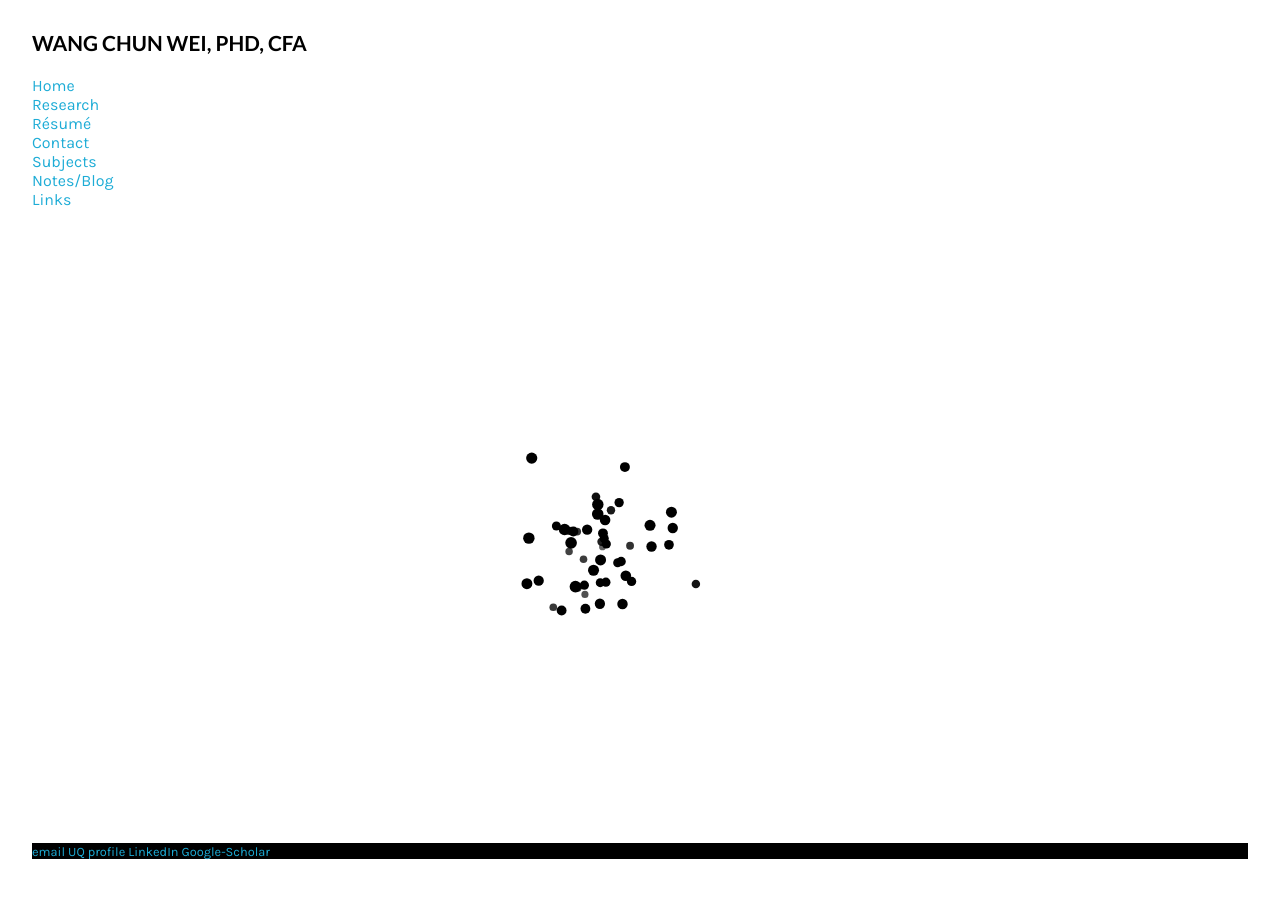
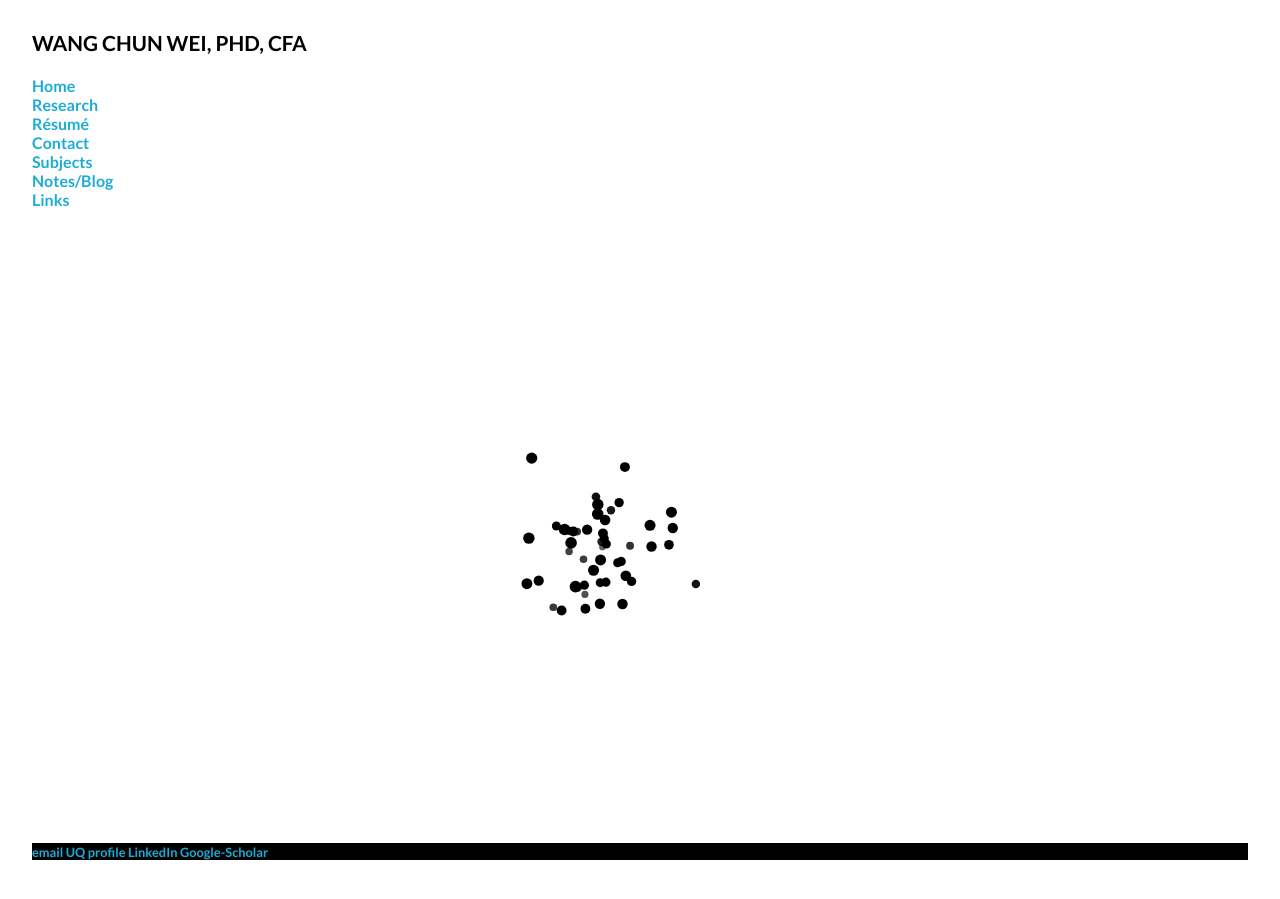
Before and after one commit to weiwangchun/weiwangchun.github.io, a Jekyll site: the page built from index.html, in a window 1280 px wide. Built offline with Jekyll 4.4.1, drawn with Linux system fonts in a browser that asks for light colours.

Commit message:
Update main.css

```diff
--- a/css/main.css
+++ b/css/main.css
@@ -6,7 +6,7 @@ body {
 }
 
 nav ul {
-    font-family: 'Karla', sans-serif;
+    font-family: 'Lato', sans-serif;
     padding: 0px;
     margin: 0px;
     list-style: none;
@@ -21,7 +21,7 @@ nav ul li {
 
 
 footer ul {
-    font-family: 'Karla', sans-serif;
+    font-family: 'Lato', sans-serif;
     padding: 0px;
     margin: 0px;
     list-style: none;
@@ -38,7 +38,7 @@ footer ul li {
 a {
     text-decoration: none;
     color: #1dacd6;
-    font-family: 'Karla', sans-serif;
+    font-family: 'Lato', sans-serif;
 }
 
 a:hover {
```
